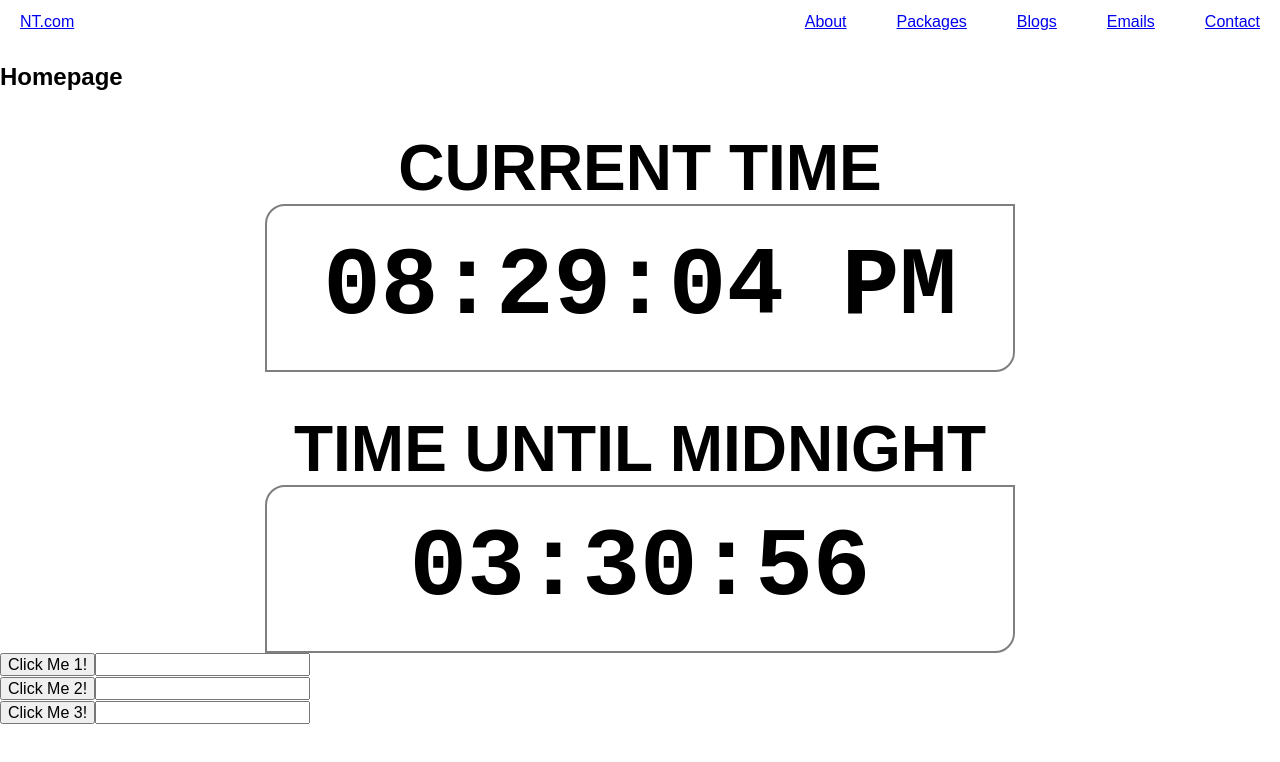
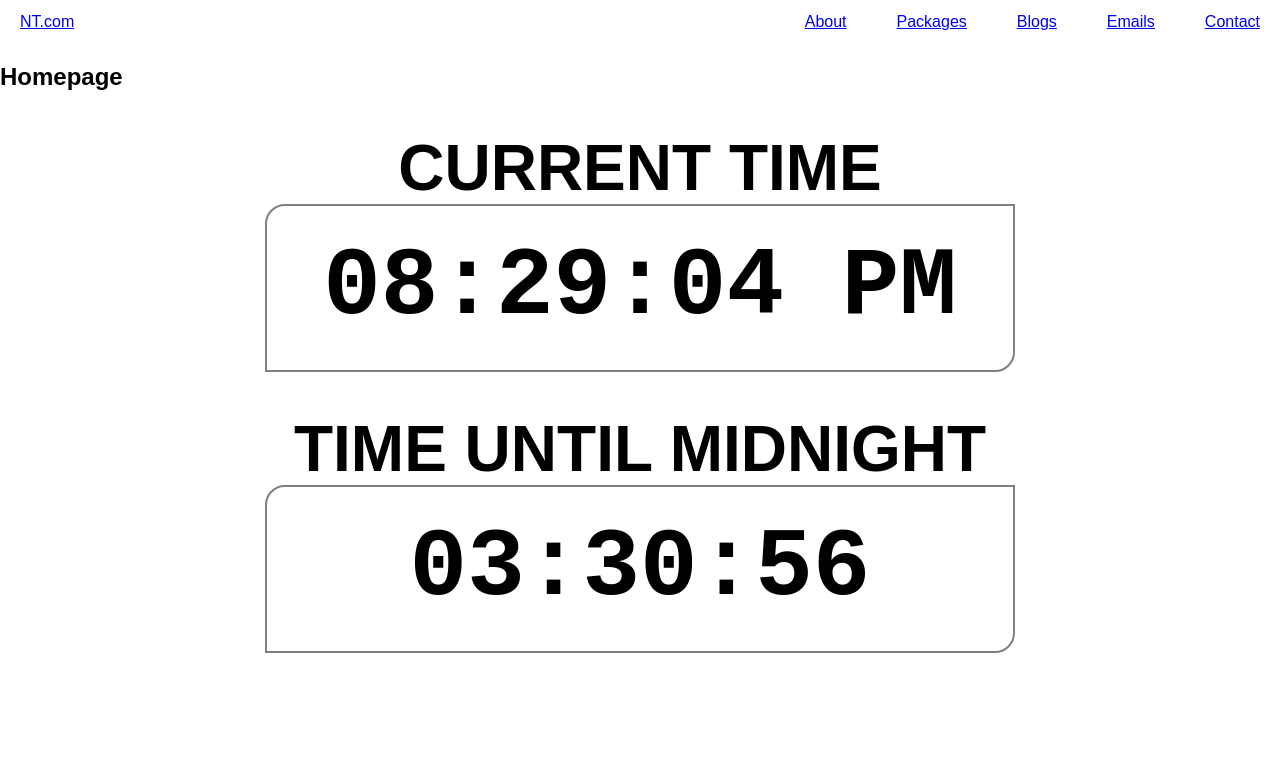
Before and after one commit to VDawson1181/my-react-app, a React (Vite) app: page / in a window 1280 px wide. Shown: the top 762 px of the page. Built offline with nearby package versions, Linux system fonts and the light colour scheme.

Commit message:
Took out use ref example from homepage...

```diff
--- a/src/routes/Home.jsx
+++ b/src/routes/Home.jsx
@@ -10,7 +10,7 @@ const Home = () => {
         <h2>Homepage</h2>
         <DigitalClockApp type={1}></DigitalClockApp>
         <DigitalClockApp type={2}></DigitalClockApp>
-        <UseRefComponent></UseRefComponent>
+        {/* <UseRefComponent></UseRefComponent> */}
     </>
   )
 }
```
